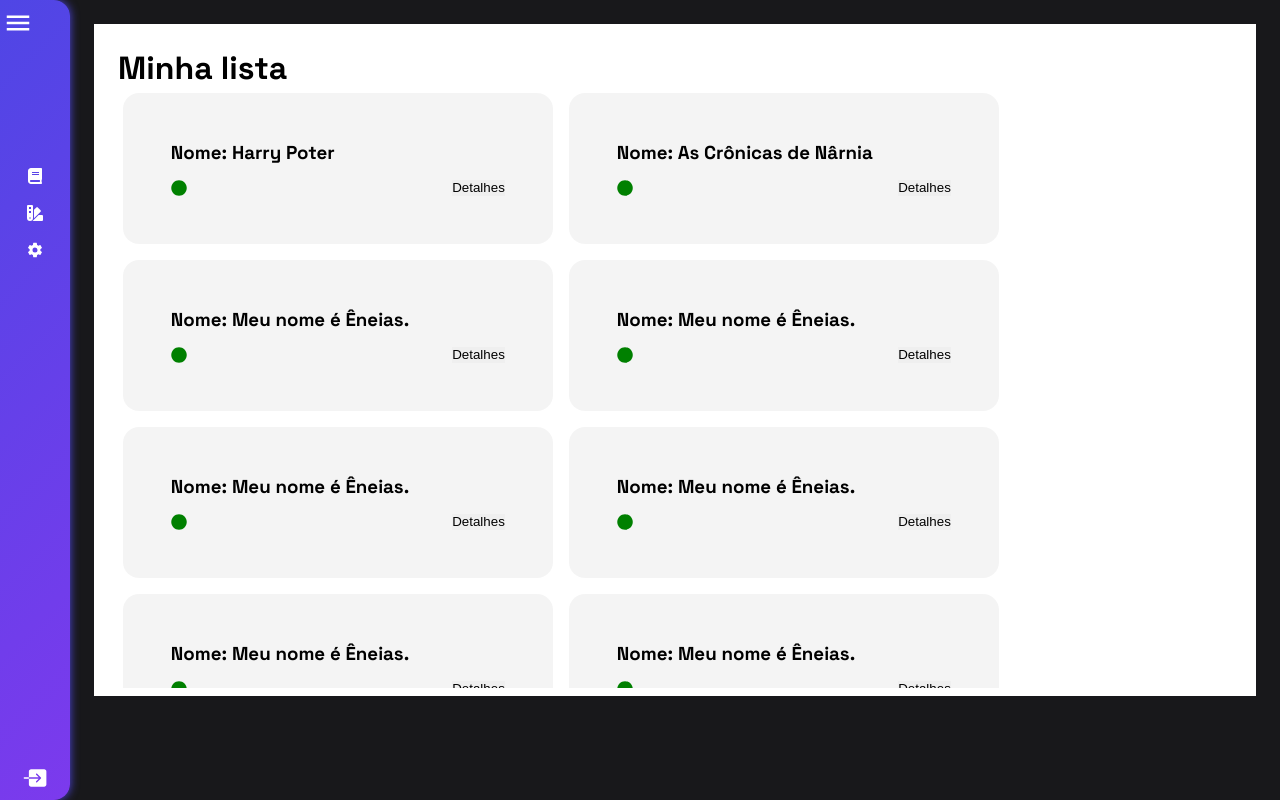
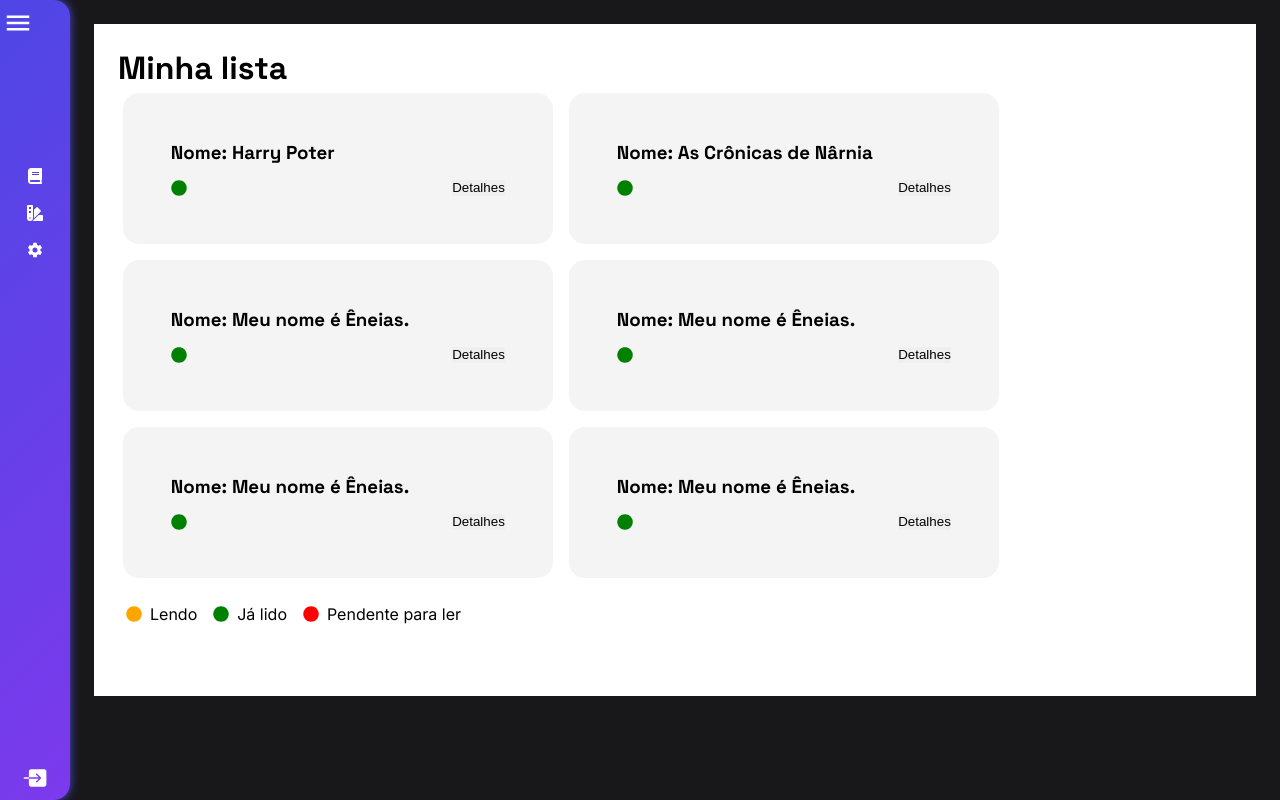
Before and after one commit to cauealb/biblioteca-front-simple, a React (Vite) app: page /dashboard/my-bookcase in a window 1280 px wide. Built offline with nearby package versions, Linux system fonts and the light colour scheme.

Commit message:
feat: incluindo footer

```diff
--- a/src/pages/Dashboard/style.module.css
+++ b/src/pages/Dashboard/style.module.css
@@ -6,6 +6,7 @@
 
 .outlet {
     background-color: white;
+
     width: 100vw;
     height: 42rem;
     margin: 1.5rem;
--- a/src/pages/MyBookcase/MyBookcase.tsx
+++ b/src/pages/MyBookcase/MyBookcase.tsx
@@ -1,3 +1,4 @@
+import { FaCircle } from 'react-icons/fa'
 import CardBook, { type CardBookProps } from '../../components/CardBook'
 import style from './style.module.css'
 
@@ -96,6 +97,23 @@ export default function MyBookcase() {
                         />
                     ))}
                 </div>
+
+                <footer className={style.ftDescription}>
+                    <div>
+                        <FaCircle color='orange' />
+                        <p>Lendo</p>
+                    </div>
+
+                    <div>
+                        <FaCircle color='green' />
+                        <p>Já lido</p>
+                    </div>
+
+                    <div>
+                        <FaCircle color='red' />
+                        <p>Pendente para ler</p>
+                    </div>
+                </footer>
             </div>
         </>
     )
--- a/src/pages/MyBookcase/style.module.css
+++ b/src/pages/MyBookcase/style.module.css
@@ -3,6 +3,20 @@
     gap: 1rem;
     flex-wrap: wrap;
     overflow-y: scroll;
-    height: 600px;
+    height: 500px;
     padding: 0.3rem;
 }
+
+.ftDescription {
+    display: flex;
+    gap: 1rem;
+    margin-left: 0.5rem;
+    margin-top: 1rem;
+
+    div {
+        display: flex;
+        justify-content: center;
+        align-items: center;
+        gap: 0.5rem;
+    }
+}
```
